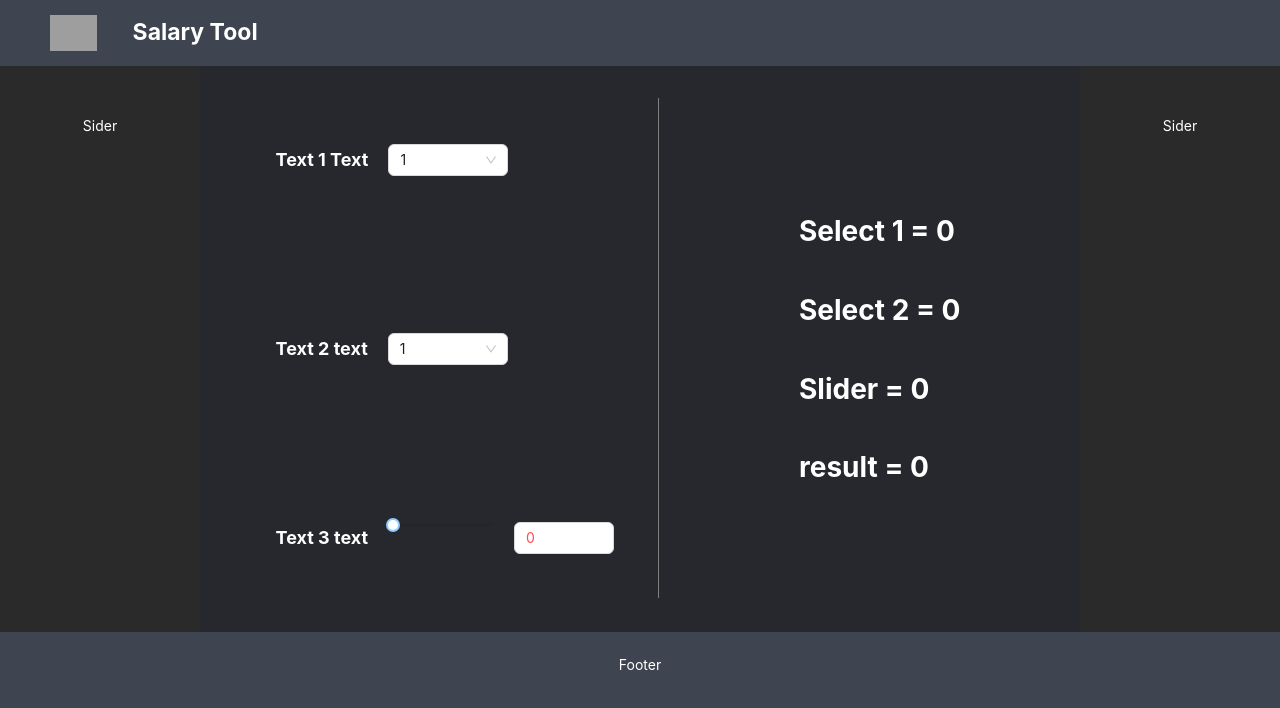
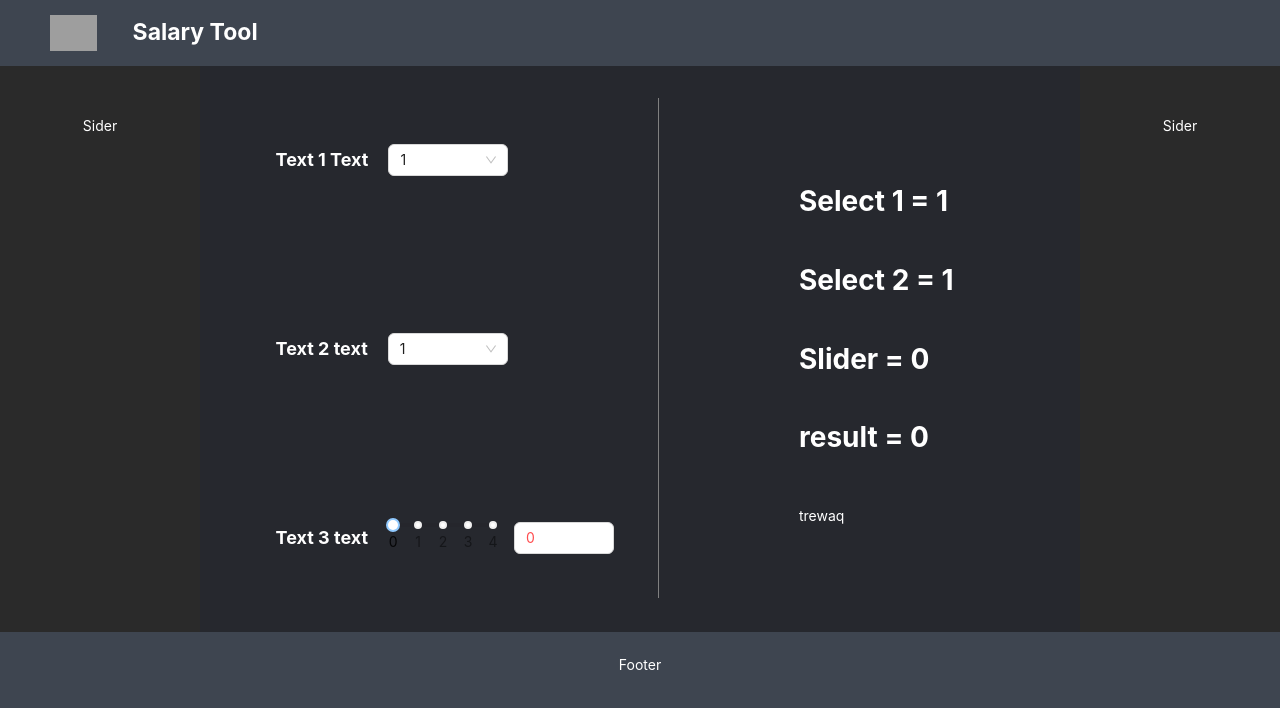
Before and after one commit to NicolasCasClew/SalaryFrontend, a React (Create React App) app: page / in a window 1280 px wide. Shown: the top 708 px of the page. Built offline with nearby package versions, Linux system fonts and the light colour scheme; grey boxes are pictures that could not be loaded.

Commit message:
added marks to the slider

```diff
--- a/src/components/App.tsx
+++ b/src/components/App.tsx
@@ -1,22 +1,22 @@
-import {
-  Layout,
-  Menu,
-  Slider,
-  Select,
-  Row,
-  Col,
-  InputNumber,
-  Divider,
-} from "antd";
+import { Layout, Slider, Select, Row, Col, InputNumber, Divider } from "antd";
 import "./App.css";
-import { useEffect, useState } from "react";
+import { ReactElement, useEffect, useState } from "react";
+import type { SliderMarks } from "antd/es/slider";
 import { Test1 } from "./test1";
 
 const { Header, Content, Footer, Sider } = Layout;
+const marks: SliderMarks = {
+  0: "0",
+  1: "1",
+  2: "2",
+  3: "3",
+  4: "4",
+};
 
-function App() {
-  const [select1counter, setselect1Counter] = useState(0);
-  const [select2counter, setselect2Counter] = useState(0);
+function App(props: { something: string; someother?: number }): ReactElement {
+  const { something, someother } = props;
+  const [select1counter, setselect1Counter] = useState(1);
+  const [select2counter, setselect2Counter] = useState(1);
   const [slidercounter, setsliderCounter] = useState(0);
   const [result, setResult] = useState(0);
 
@@ -87,6 +87,7 @@ function App() {
                   <Row>
                     <Col span={12}>
                       <Slider
+                        marks={marks}
                         min={0}
                         max={4}
                         style={{ width: "100px" }}
@@ -123,6 +124,7 @@ function App() {
               <h1>Select 2 = {select2counter}</h1>
               <h1>Slider = {slidercounter}</h1>
               <h1>result = {result}</h1>
+              {something}
             </div>
           </Content>
           <Sider className="siderStyle">Sider</Sider>
--- a/src/index.tsx
+++ b/src/index.tsx
@@ -9,7 +9,7 @@ const root = ReactDOM.createRoot(
 );
 root.render(
   <React.StrictMode>
-    <App />
+    <App something="trewaq" />
   </React.StrictMode>
 );
 
```
Also changed, not shown: 1 other file (tests, documents, lock files or other folders).
